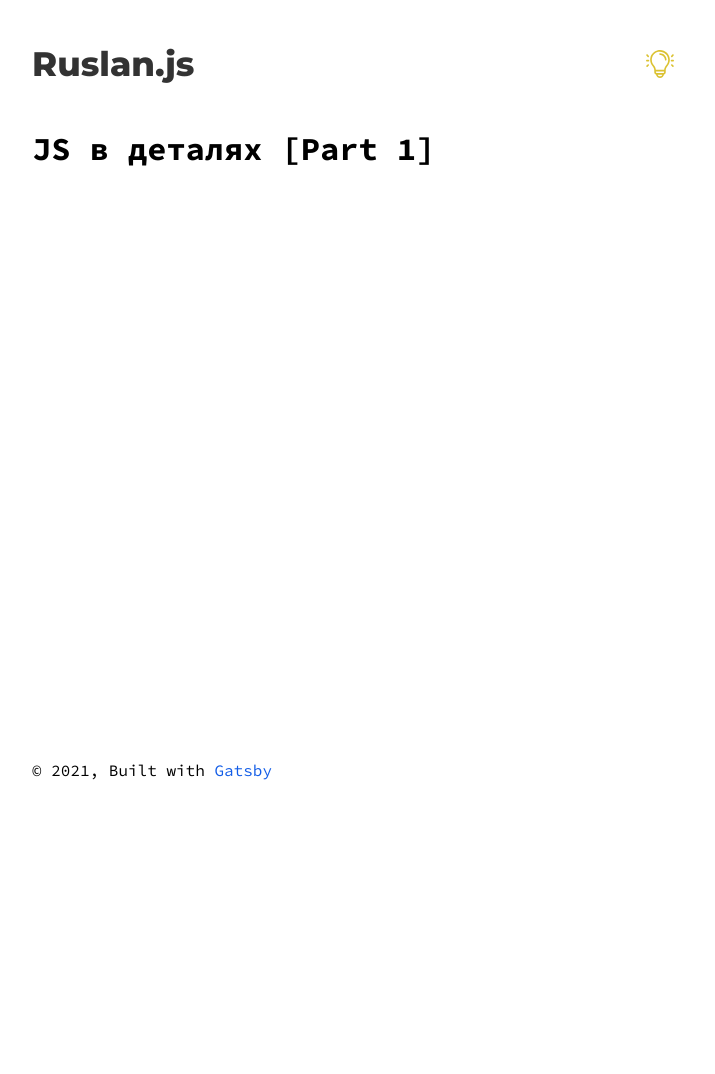
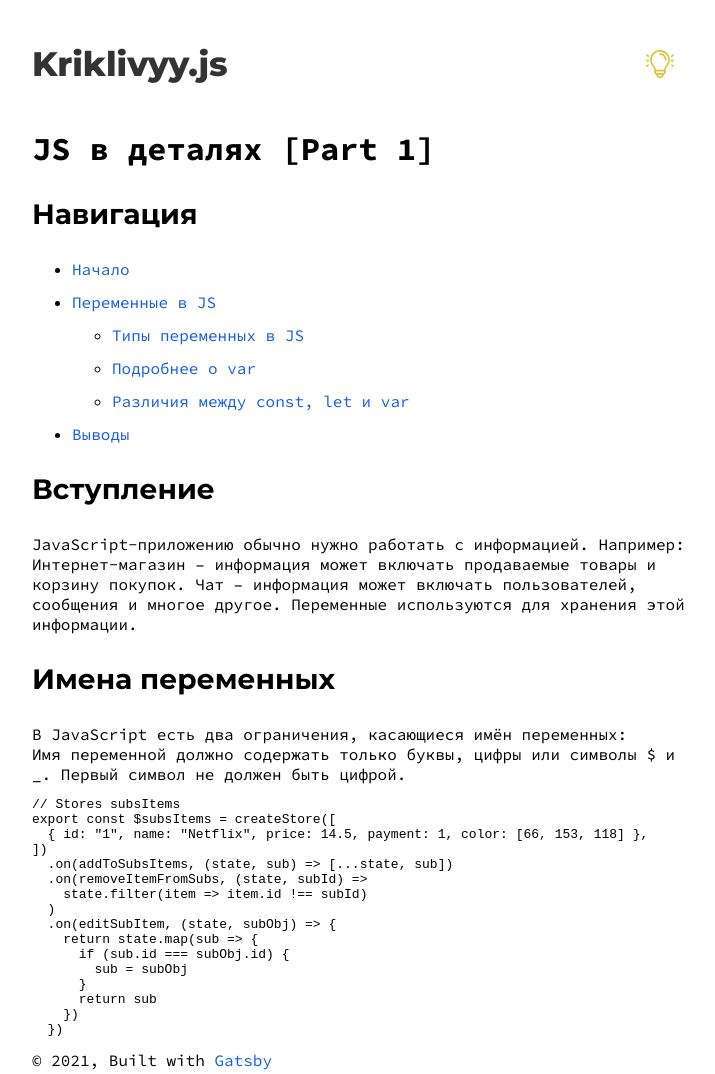
Before and after one commit to ruslankriklivyy/kriklivyy-blog, a Gatsby site: page /posts/js-in-details-part-1 in a window 1280 px wide. Shown: the whole page, without its empty margins (273-988 px from the left). Before the commit the page ends 800 px from the top, so only its background shows below. Built offline with nearby package versions, Linux system fonts and the light colour scheme; Gatsby itself is replaced by a stand-in of ours; some packages are replaced by stand-ins of ours; code samples lack their colours.

Commit message:
added code highlight

````diff
--- a/gatsby-config.js
+++ b/gatsby-config.js
@@ -9,6 +9,20 @@ module.exports = {
     `gatsby-transformer-remark`,
     `gatsby-plugin-image`,
     `gatsby-plugin-sass`,
+    {
+      resolve: `gatsby-transformer-remark`,
+      options: {
+        plugins: [
+          {
+            resolve: `gatsby-remark-highlight-code`,
+            options: {
+              terminal: "carbon",
+              theme: "dracula",
+            },
+          },
+        ],
+      },
+    },
     {
       resolve: `gatsby-plugin-google-fonts`,
       options: {
--- a/package.json
+++ b/package.json
@@ -5,6 +5,7 @@
   "version": "0.1.0",
   "author": "Kyle Mathews <mathews.kyle@gmail.com>",
   "dependencies": {
+    "@deckdeckgo/highlight-code": "^3.3.1",
     "gatsby": "^3.6.2",
     "gatsby-plugin-gatsby-cloud": "^2.6.1",
     "gatsby-plugin-google-fonts": "^1.0.1",
@@ -14,6 +15,7 @@
     "gatsby-plugin-react-helmet": "^4.6.0",
     "gatsby-plugin-sass": "^4.7.1",
     "gatsby-plugin-sharp": "^3.6.0",
+    "gatsby-remark-highlight-code": "^3.0.0",
     "gatsby-source-filesystem": "^3.6.0",
     "gatsby-transformer-remark": "^4.4.1",
     "gatsby-transformer-sharp": "^3.6.0",
--- a/src/components/Header/index.jsx
+++ b/src/components/Header/index.jsx
@@ -35,7 +35,7 @@ const Header = () => {
   return (
     <header className="header">
       <h1 className="title">
-        <Link to="/">Ruslan.js</Link>
+        <Link to="/">Kriklivyy.js</Link>
       </h1>
       <div className="toggle-mode">
         {!activeMode ? (
--- a/src/components/layout.scss
+++ b/src/components/layout.scss
@@ -55,8 +55,8 @@ ul {
 }
 
 footer {
-  position: absolute;
-  bottom: 20px;
+  // position: absolute;
+  // bottom: 20px;
 }
 
 .container {
--- a/src/posts/001-first-post.md
+++ b/src/posts/001-first-post.md
@@ -4,3 +4,59 @@ date: 20 June 2021
 descr: Рассмотрим типы переменных в JS
 url: /js-in-details-part-1
 ---
+
+<h3>Навигация</h3>
+<ul>
+<li>
+  <a href="/">Начало</a>
+</li>
+<li>
+  <a href="/">Переменные в JS</a>
+  <ul>
+    <li>
+      <a href="/">Типы переменных в JS</a>
+    </li>
+    <li>
+      <a href="/">Подробнее о var</a>
+    </li>
+    <li>
+      <a href="/">Различия между const, let и var</a>
+    </li>
+  </ul>
+</li>
+<li>
+  <a href="/">Выводы</a>
+</li>
+</ul>
+
+<h3>Вступление</h3>
+JavaScript-приложению обычно нужно работать с информацией. Например:
+
+Интернет-магазин – информация может включать продаваемые товары и корзину покупок.
+Чат – информация может включать пользователей, сообщения и многое другое.
+Переменные используются для хранения этой информации.
+
+<h3>Имена переменных</h3>
+В JavaScript есть два ограничения, касающиеся имён переменных:
+
+Имя переменной должно содержать только буквы, цифры или символы $ и \_.
+Первый символ не должен быть цифрой.
+
+```javascript
+// Stores subsItems
+export const $subsItems = createStore([
+  { id: "1", name: "Netflix", price: 14.5, payment: 1, color: [66, 153, 118] },
+])
+  .on(addToSubsItems, (state, sub) => [...state, sub])
+  .on(removeItemFromSubs, (state, subId) =>
+    state.filter(item => item.id !== subId)
+  )
+  .on(editSubItem, (state, subObj) => {
+    return state.map(sub => {
+      if (sub.id === subObj.id) {
+        sub = subObj
+      }
+      return sub
+    })
+  })
+```
--- a/src/templates/SinglePost.jsx
+++ b/src/templates/SinglePost.jsx
@@ -1,16 +1,20 @@
 import * as React from "react"
 import { graphql } from "gatsby"
+import { defineCustomElements as deckDeckGoHighlightElement } from "@deckdeckgo/highlight-code/dist/loader"
 
 import Layout from "../components/layout"
 import Seo from "../components/seo"
 
 const SinglePost = ({ data }) => {
+  const html = data.markdownRemark.html
   const { title, url, date } = data.markdownRemark.frontmatter
+  deckDeckGoHighlightElement()
 
   return (
     <Layout>
       <Seo title={`${title} | Kriklivyy.js`} />
       <h1>{title}</h1>
+      <div dangerouslySetInnerHTML={{ __html: html }} />
     </Layout>
   )
 }
````
Also changed, not shown: 1 other file.
